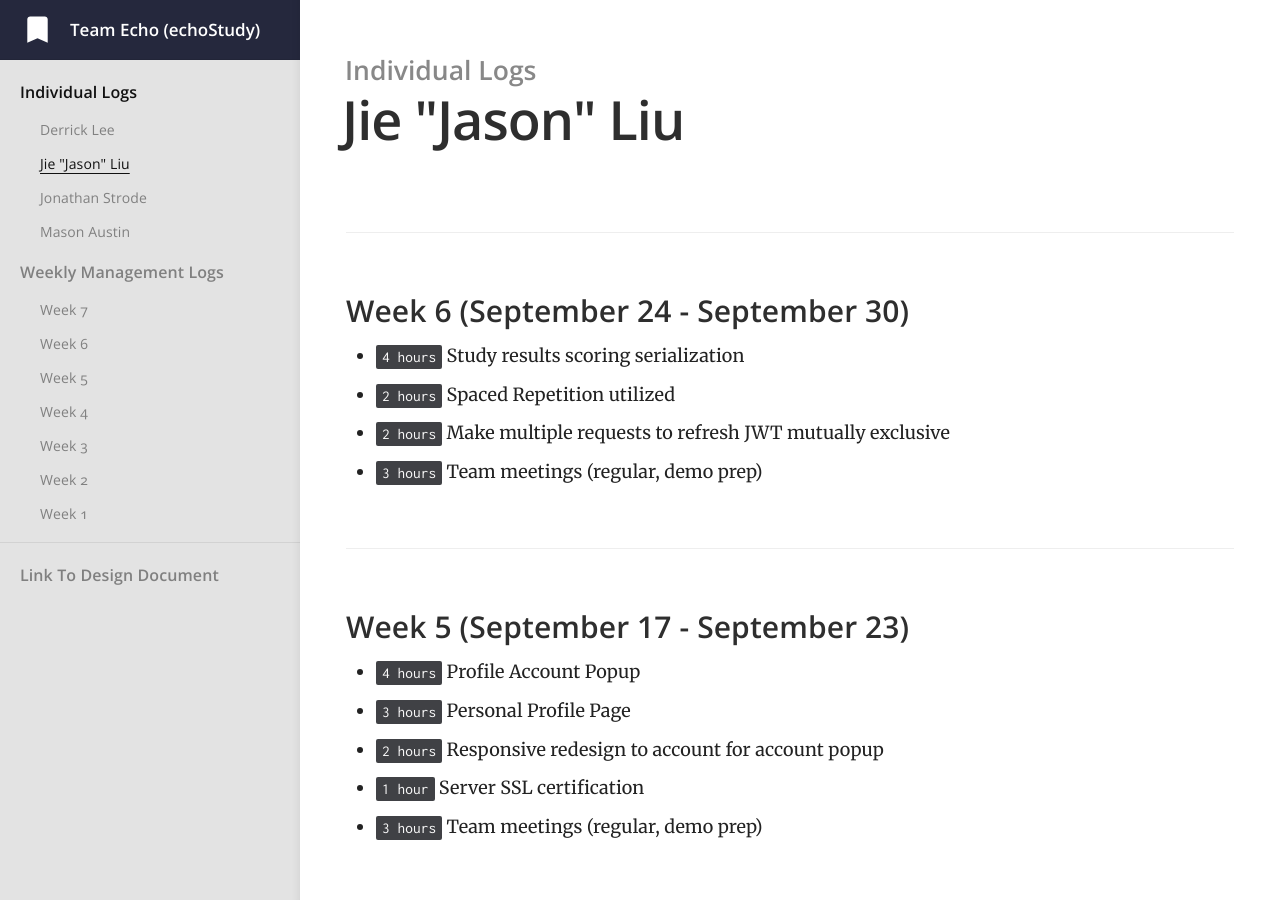
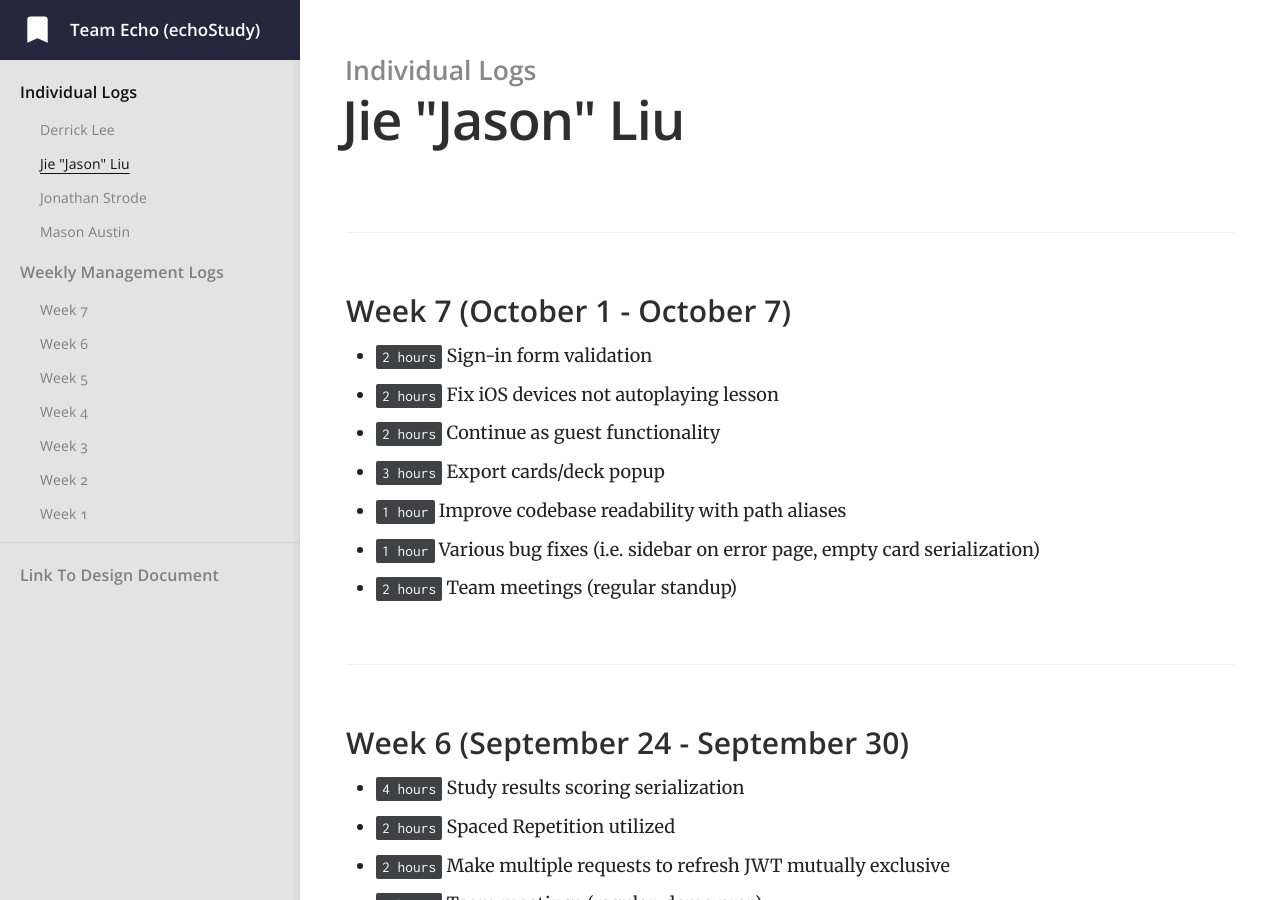
Before and after one commit to jiejasonliu/team-echo-site, a Jekyll site: the page built from _docs/individual-logs/jiejasonliu-logs.md, in a window 1280 px wide and 900 px high. Built offline with Jekyll 4.4.1, drawn with Linux system fonts in a browser that asks for light colours.

Commit message:
feat: week 7 individual log for Jason

```diff
--- a/_docs/individual-logs/jiejasonliu-logs.md
+++ b/_docs/individual-logs/jiejasonliu-logs.md
@@ -3,6 +3,15 @@ title: Jie "Jason" Liu
 category: Individual Logs
 order: 3
 ---
+
+### Week 7 (October 1 - October 7)
+  - `2 hours` Sign-in form validation
+  - `2 hours` Fix iOS devices not autoplaying lesson
+  - `2 hours` Continue as guest functionality
+  - `3 hours` Export cards/deck popup
+  - `1 hour` Improve codebase readability with path aliases
+  - `1 hour` Various bug fixes (i.e. sidebar on error page, empty card serialization)
+  - `2 hours` Team meetings (regular standup)
 
 ### Week 6 (September 24 - September 30)
   - `4 hours` Study results scoring serialization
```
